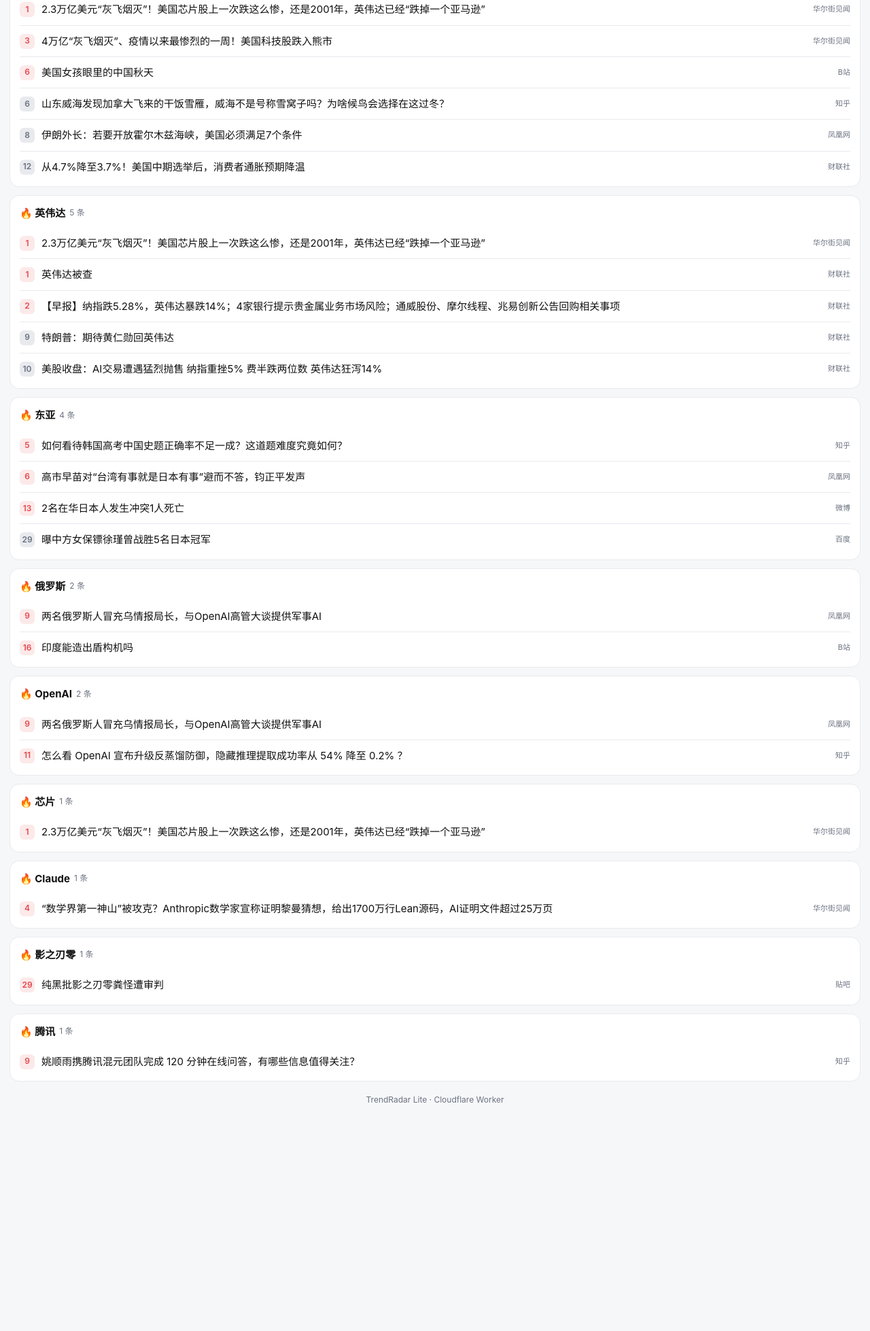
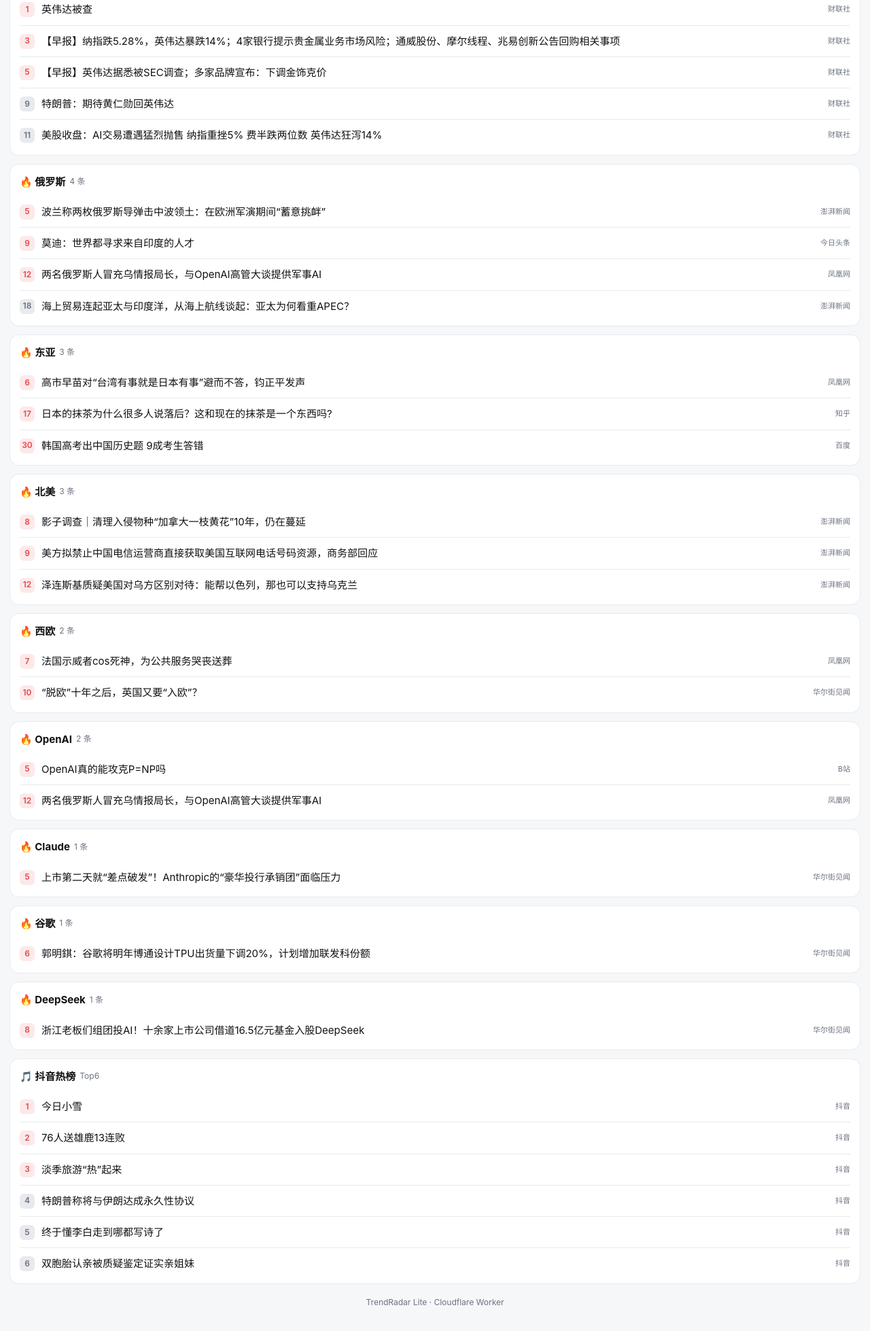
Before and after one commit to fs2106610346-bit/tr-pages, a plain HTML site: page index.html in a window 1280 px wide. Shown: the part 540-2498 px from the top of the page at 68% size. Before the commit the page ends 2208 px from the top, so only its background shows below. Drawn offline with Linux system fonts and the light colour scheme.

Commit message:
chore: 更新 2026-11-22 04:52 UTC 的热点页面

```diff
--- a/index.html
+++ b/index.html
@@ -38,96 +38,51 @@
 <body>
 <header>
   <h1>☀️ 早间热点</h1>
-  <div class="meta">2026-11-22 08:00 · 共 <b>32</b> 条 ｜ 平台 9/11</div>
+  <div class="meta">2026-11-22 12:52 · 共 <b>29</b> 条 ｜ 平台 11/11</div>
 </header>
-<nav><a class="chip" href="#g-%E4%B8%AD%E5%9B%BD">中国<b>12</b></a><a class="chip" href="#g-%E5%8C%97%E7%BE%8E">北美<b>6</b></a><a class="chip" href="#g-%E8%8B%B1%E4%BC%9F%E8%BE%BE">英伟达<b>5</b></a><a class="chip" href="#g-%E4%B8%9C%E4%BA%9A">东亚<b>4</b></a><a class="chip" href="#g-%E4%BF%84%E7%BD%97%E6%96%AF">俄罗斯<b>2</b></a><a class="chip" href="#g-OpenAI">OpenAI<b>2</b></a><a class="chip" href="#g-%E8%8A%AF%E7%89%87">芯片<b>1</b></a><a class="chip" href="#g-Claude">Claude<b>1</b></a><a class="chip" href="#g-%E5%BD%B1%E4%B9%8B%E5%88%83%E9%9B%B6">影之刃零<b>1</b></a><a class="chip" href="#g-%E8%85%BE%E8%AE%AF">腾讯<b>1</b></a></nav>
+<nav><a class="chip" href="#g-%E4%B8%AD%E5%9B%BD">中国<b>6</b></a><a class="chip" href="#g-%E8%8B%B1%E4%BC%9F%E8%BE%BE">英伟达<b>5</b></a><a class="chip" href="#g-%E4%BF%84%E7%BD%97%E6%96%AF">俄罗斯<b>4</b></a><a class="chip" href="#g-%E4%B8%9C%E4%BA%9A">东亚<b>3</b></a><a class="chip" href="#g-%E5%8C%97%E7%BE%8E">北美<b>3</b></a><a class="chip" href="#g-%E8%A5%BF%E6%AC%A7">西欧<b>2</b></a><a class="chip" href="#g-OpenAI">OpenAI<b>2</b></a><a class="chip" href="#g-Claude">Claude<b>1</b></a><a class="chip" href="#g-%E8%B0%B7%E6%AD%8C">谷歌<b>1</b></a><a class="chip" href="#g-DeepSeek">DeepSeek<b>1</b></a><a class="chip" href="#g-%E6%8A%96%E9%9F%B3%E7%83%AD%E6%A6%9C">🎵 抖音热榜<b>6</b></a></nav>
 <section id="g-%E4%B8%AD%E5%9B%BD">
-      <h2>🔥 中国 <em>12 条</em></h2>
+      <h2>🔥 中国 <em>6 条</em></h2>
       <ol><li>
-        <a href="https://www.toutiao.com/trending/7710539100175990803/" target="_blank" rel="noopener">
-          <span class="rank">1</span>
-          <span class="txt">多国领导人接连感谢中国点赞深圳</span>
-          <span class="src">今日头条</span>
-        </a>
-      </li><li>
         <a href="https://search.bilibili.com/all?keyword=%E5%A4%9A%E5%9B%BD%E9%A2%86%E5%AF%BC%E4%BA%BA%E5%B0%B1%E4%B8%80%E4%B8%AA%E4%B8%AD%E5%9B%BD%E5%8E%9F%E5%88%99%E6%98%8E%E7%A1%AE%E8%A1%A8%E6%80%81" target="_blank" rel="noopener">
           <span class="rank">1</span>
           <span class="txt">多国领导人就一个中国原则明确表态</span>
           <span class="src">B站</span>
         </a>
       </li><li>
-        <a href="https://www.baidu.com/s?wd=%E4%B8%AD%E5%9B%BD%E7%BA%A61.2%E4%BA%BF%E4%BA%BA%E6%82%A3%E6%85%A2%E6%80%A7%E8%82%BE%E8%84%8F%E7%97%85" target="_blank" rel="noopener">
-          <span class="rank">2</span>
-          <span class="txt">中国约1.2亿人患慢性肾脏病</span>
+        <a href="https://www.baidu.com/s?wd=APEC%E2%80%9C%E4%B8%AD%E5%9B%BD%E5%B9%B4%E2%80%9D%E7%95%99%E4%B8%8B%E8%BF%99%E4%BA%9B%E7%8F%8D%E8%B4%B5%E7%9E%AC%E9%97%B4" target="_blank" rel="noopener">
+          <span class="rank">3</span>
+          <span class="txt">APEC“中国年”留下这些珍贵瞬间</span>
           <span class="src">百度</span>
         </a>
       </li><li>
-        <a href="https://www.toutiao.com/trending/7710560818030448170/" target="_blank" rel="noopener">
-          <span class="rank">3</span>
-          <span class="txt">APEC“中国年”取得哪些成果</span>
+        <a href="https://www.zhihu.com/question/2107769225699746266" target="_blank" rel="noopener">
+          <span class="rank">4</span>
+          <span class="txt">商务部回应美拟禁止中国运营商获取电话号码资源，称相关做法破坏中美经贸稳定局面，中方坚决反对，如何解读？</span>
+          <span class="src">知乎</span>
+        </a>
+      </li><li>
+        <a href="https://www.toutiao.com/trending/7710825699950756390/" target="_blank" rel="noopener">
+          <span class="rank">6</span>
+          <span class="txt">中国石油副总经理谢军被查</span>
           <span class="src">今日头条</span>
         </a>
       </li><li>
-        <a href="https://news.ifeng.com/c/8yE5b6fGceB" target="_blank" rel="noopener">
-          <span class="rank">3</span>
-          <span class="txt">菲总统谈APEC晚宴入场曲：中国考虑得如此周到</span>
-          <span class="src">凤凰网</span>
+        <a href="https://m.thepaper.cn/newsDetail_forward_34532695" target="_blank" rel="noopener">
+          <span class="rank">9</span>
+          <span class="txt">美方拟禁止中国电信运营商直接获取美国互联网电话号码资源，商务部回应</span>
+          <span class="src">澎湃新闻</span>
         </a>
       </li><li>
-        <a href="https://s.weibo.com/weibo?q=%23%E5%9B%BE%E8%A7%88APEC%E4%B8%AD%E5%9B%BD%E5%B9%B475%E9%A1%B9%E4%B8%BB%E8%A6%81%E6%88%90%E6%9E%9C%23&amp;t=31&amp;band_rank=3&amp;Refer=top" target="_blank" rel="noopener">
-          <span class="rank">3</span>
-          <span class="txt">图览APEC中国年75项主要成果</span>
-          <span class="src">微博</span>
-        </a>
-      </li></ol>
-    </section><section id="g-%E5%8C%97%E7%BE%8E">
-      <h2>🔥 北美 <em>6 条</em></h2>
-      <ol><li>
-        <a href="https://wallstreetcn.com/articles/3786423" target="_blank" rel="noopener">
-          <span class="rank">1</span>
-          <span class="txt">2.3万亿美元“灰飞烟灭”！美国芯片股上一次跌这么惨，还是2001年，英伟达已经“跌掉一个亚马逊”</span>
-          <span class="src">华尔街见闻</span>
-        </a>
-      </li><li>
-        <a href="https://wallstreetcn.com/articles/3786414" target="_blank" rel="noopener">
-          <span class="rank">3</span>
-          <span class="txt">4万亿“灰飞烟灭”、疫情以来最惨烈的一周！美国科技股跌入熊市</span>
-          <span class="src">华尔街见闻</span>
-        </a>
-      </li><li>
-        <a href="https://search.bilibili.com/all?keyword=%E7%BE%8E%E5%9B%BD%E5%A5%B3%E5%AD%A9%E7%9C%BC%E9%87%8C%E7%9A%84%E4%B8%AD%E5%9B%BD%E7%A7%8B%E5%A4%A9" target="_blank" rel="noopener">
-          <span class="rank">6</span>
-          <span class="txt">美国女孩眼里的中国秋天</span>
-          <span class="src">B站</span>
-        </a>
-      </li><li>
-        <a href="https://www.zhihu.com/question/2106702040785339278" target="_blank" rel="noopener">
-          <span class="rank">6</span>
-          <span class="txt">山东威海发现加拿大飞来的干饭雪雁，威海不是号称雪窝子吗？为啥候鸟会选择在这过冬？</span>
-          <span class="src">知乎</span>
-        </a>
-      </li><li>
-        <a href="https://news.ifeng.com/c/8yDuFfBVCyn" target="_blank" rel="noopener">
-          <span class="rank">8</span>
-          <span class="txt">伊朗外长：若要开放霍尔木兹海峡，美国必须满足7个条件</span>
-          <span class="src">凤凰网</span>
-        </a>
-      </li><li>
-        <a href="https://www.cls.cn/detail/2540614" target="_blank" rel="noopener">
-          <span class="rank">12</span>
-          <span class="txt">从4.7%降至3.7%！美国中期选举后，消费者通胀预期降温</span>
-          <span class="src">财联社</span>
+        <a href="https://www.baidu.com/s?wd=%E9%9F%A9%E5%9B%BD%E9%AB%98%E8%80%83%E5%87%BA%E4%B8%AD%E5%9B%BD%E5%8E%86%E5%8F%B2%E9%A2%98+9%E6%88%90%E8%80%83%E7%94%9F%E7%AD%94%E9%94%99" target="_blank" rel="noopener">
+          <span class="rank">30</span>
+          <span class="txt">韩国高考出中国历史题 9成考生答错</span>
+          <span class="src">百度</span>
         </a>
       </li></ol>
     </section><section id="g-%E8%8B%B1%E4%BC%9F%E8%BE%BE">
       <h2>🔥 英伟达 <em>5 条</em></h2>
       <ol><li>
-        <a href="https://wallstreetcn.com/articles/3786423" target="_blank" rel="noopener">
-          <span class="rank">1</span>
-          <span class="txt">2.3万亿美元“灰飞烟灭”！美国芯片股上一次跌这么惨，还是2001年，英伟达已经“跌掉一个亚马逊”</span>
-          <span class="src">华尔街见闻</span>
-        </a>
-      </li><li>
         <a href="https://www.cls.cn/detail/2540777" target="_blank" rel="noopener">
           <span class="rank">1</span>
           <span class="txt">英伟达被查</span>
@@ -135,8 +90,14 @@
         </a>
       </li><li>
         <a href="https://www.cls.cn/detail/2540705" target="_blank" rel="noopener">
-          <span class="rank">2</span>
+          <span class="rank">3</span>
           <span class="txt">【早报】纳指跌5.28%，英伟达暴跌14%；4家银行提示贵金属业务市场风险；通威股份、摩尔线程、兆易创新公告回购相关事项</span>
+          <span class="src">财联社</span>
+        </a>
+      </li><li>
+        <a href="https://www.cls.cn/detail/2540862" target="_blank" rel="noopener">
+          <span class="rank">5</span>
+          <span class="txt">【早报】英伟达据悉被SEC调查；多家品牌宣布：下调金饰克价</span>
           <span class="src">财联社</span>
         </a>
       </li><li>
@@ -147,102 +108,175 @@
         </a>
       </li><li>
         <a href="https://www.cls.cn/detail/2540700" target="_blank" rel="noopener">
-          <span class="rank">10</span>
+          <span class="rank">11</span>
           <span class="txt">美股收盘：AI交易遭遇猛烈抛售 纳指重挫5% 费半跌两位数 英伟达狂泻14%</span>
           <span class="src">财联社</span>
         </a>
       </li></ol>
-    </section><section id="g-%E4%B8%9C%E4%BA%9A">
-      <h2>🔥 东亚 <em>4 条</em></h2>
+    </section><section id="g-%E4%BF%84%E7%BD%97%E6%96%AF">
+      <h2>🔥 俄罗斯 <em>4 条</em></h2>
       <ol><li>
-        <a href="https://www.zhihu.com/question/2107440924695291008" target="_blank" rel="noopener">
+        <a href="https://m.thepaper.cn/newsDetail_forward_34528112" target="_blank" rel="noopener">
           <span class="rank">5</span>
-          <span class="txt">如何看待韩国高考中国史题正确率不足一成？这道题难度究竟如何？</span>
-          <span class="src">知乎</span>
+          <span class="txt">波兰称两枚俄罗斯导弹击中波领土：在欧洲军演期间“蓄意挑衅”</span>
+          <span class="src">澎湃新闻</span>
         </a>
       </li><li>
+        <a href="https://www.toutiao.com/trending/7710678881145421860/" target="_blank" rel="noopener">
+          <span class="rank">9</span>
+          <span class="txt">莫迪：世界都寻求来自印度的人才</span>
+          <span class="src">今日头条</span>
+        </a>
+      </li><li>
+        <a href="https://news.ifeng.com/c/8yERcDbJu27" target="_blank" rel="noopener">
+          <span class="rank">12</span>
+          <span class="txt">两名俄罗斯人冒充乌情报局长，与OpenAI高管大谈提供军事AI</span>
+          <span class="src">凤凰网</span>
+        </a>
+      </li><li>
+        <a href="https://m.thepaper.cn/newsDetail_forward_34529379" target="_blank" rel="noopener">
+          <span class="rank">18</span>
+          <span class="txt">海上贸易连起亚太与印度洋，从海上航线谈起：亚太为何看重APEC？</span>
+          <span class="src">澎湃新闻</span>
+        </a>
+      </li></ol>
+    </section><section id="g-%E4%B8%9C%E4%BA%9A">
+      <h2>🔥 东亚 <em>3 条</em></h2>
+      <ol><li>
         <a href="https://news.ifeng.com/c/8yEhP8tuswK" target="_blank" rel="noopener">
           <span class="rank">6</span>
           <span class="txt">高市早苗对“台湾有事就是日本有事”避而不答，钧正平发声</span>
           <span class="src">凤凰网</span>
         </a>
       </li><li>
-        <a href="https://s.weibo.com/weibo?q=%232%E5%90%8D%E5%9C%A8%E5%8D%8E%E6%97%A5%E6%9C%AC%E4%BA%BA%E5%8F%91%E7%94%9F%E5%86%B2%E7%AA%811%E4%BA%BA%E6%AD%BB%E4%BA%A1%23&amp;t=31&amp;band_rank=13&amp;Refer=top" target="_blank" rel="noopener">
-          <span class="rank">13</span>
-          <span class="txt">2名在华日本人发生冲突1人死亡</span>
-          <span class="src">微博</span>
+        <a href="https://www.zhihu.com/question/665848411" target="_blank" rel="noopener">
+          <span class="rank">17</span>
+          <span class="txt">日本的抹茶为什么很多人说落后？这和现在的抹茶是一个东西吗?</span>
+          <span class="src">知乎</span>
         </a>
       </li><li>
-        <a href="https://www.baidu.com/s?wd=%E6%9B%9D%E4%B8%AD%E6%96%B9%E5%A5%B3%E4%BF%9D%E9%95%96%E5%BE%90%E7%91%BE%E6%9B%BE%E6%88%98%E8%83%9C5%E5%90%8D%E6%97%A5%E6%9C%AC%E5%86%A0%E5%86%9B" target="_blank" rel="noopener">
-          <span class="rank">29</span>
-          <span class="txt">曝中方女保镖徐瑾曾战胜5名日本冠军</span>
+        <a href="https://www.baidu.com/s?wd=%E9%9F%A9%E5%9B%BD%E9%AB%98%E8%80%83%E5%87%BA%E4%B8%AD%E5%9B%BD%E5%8E%86%E5%8F%B2%E9%A2%98+9%E6%88%90%E8%80%83%E7%94%9F%E7%AD%94%E9%94%99" target="_blank" rel="noopener">
+          <span class="rank">30</span>
+          <span class="txt">韩国高考出中国历史题 9成考生答错</span>
           <span class="src">百度</span>
         </a>
       </li></ol>
-    </section><section id="g-%E4%BF%84%E7%BD%97%E6%96%AF">
-      <h2>🔥 俄罗斯 <em>2 条</em></h2>
+    </section><section id="g-%E5%8C%97%E7%BE%8E">
+      <h2>🔥 北美 <em>3 条</em></h2>
       <ol><li>
-        <a href="https://news.ifeng.com/c/8yERcDbJu27" target="_blank" rel="noopener">
+        <a href="https://m.thepaper.cn/newsDetail_forward_34491597" target="_blank" rel="noopener">
+          <span class="rank">8</span>
+          <span class="txt">影子调查｜清理入侵物种“加拿大一枝黄花”10年，仍在蔓延</span>
+          <span class="src">澎湃新闻</span>
+        </a>
+      </li><li>
+        <a href="https://m.thepaper.cn/newsDetail_forward_34532695" target="_blank" rel="noopener">
           <span class="rank">9</span>
-          <span class="txt">两名俄罗斯人冒充乌情报局长，与OpenAI高管大谈提供军事AI</span>
+          <span class="txt">美方拟禁止中国电信运营商直接获取美国互联网电话号码资源，商务部回应</span>
+          <span class="src">澎湃新闻</span>
+        </a>
+      </li><li>
+        <a href="https://m.thepaper.cn/newsDetail_forward_34529113" target="_blank" rel="noopener">
+          <span class="rank">12</span>
+          <span class="txt">泽连斯基质疑美国对乌方区别对待：能帮以色列，那也可以支持乌克兰</span>
+          <span class="src">澎湃新闻</span>
+        </a>
+      </li></ol>
+    </section><section id="g-%E8%A5%BF%E6%AC%A7">
+      <h2>🔥 西欧 <em>2 条</em></h2>
+      <ol><li>
+        <a href="https://original.ifeng.com/c/8yFlVmi9Qnt" target="_blank" rel="noopener">
+          <span class="rank">7</span>
+          <span class="txt">法国示威者cos死神，为公共服务哭丧送葬</span>
           <span class="src">凤凰网</span>
         </a>
       </li><li>
-        <a href="https://search.bilibili.com/all?keyword=%E5%8D%B0%E5%BA%A6%E8%83%BD%E9%80%A0%E5%87%BA%E7%9B%BE%E6%9E%84%E6%9C%BA%E5%90%97" target="_blank" rel="noopener">
-          <span class="rank">16</span>
-          <span class="txt">印度能造出盾构机吗</span>
-          <span class="src">B站</span>
+        <a href="https://wallstreetcn.com/articles/3786433" target="_blank" rel="noopener">
+          <span class="rank">10</span>
+          <span class="txt">“脱欧”十年之后，英国又要“入欧”？</span>
+          <span class="src">华尔街见闻</span>
         </a>
       </li></ol>
     </section><section id="g-OpenAI">
       <h2>🔥 OpenAI <em>2 条</em></h2>
       <ol><li>
+        <a href="https://search.bilibili.com/all?keyword=OpenAI%E7%9C%9F%E7%9A%84%E8%83%BD%E6%94%BB%E5%85%8BP%3DNP%E5%90%97" target="_blank" rel="noopener">
+          <span class="rank">5</span>
+          <span class="txt">OpenAI真的能攻克P=NP吗</span>
+          <span class="src">B站</span>
+        </a>
+      </li><li>
         <a href="https://news.ifeng.com/c/8yERcDbJu27" target="_blank" rel="noopener">
-          <span class="rank">9</span>
+          <span class="rank">12</span>
           <span class="txt">两名俄罗斯人冒充乌情报局长，与OpenAI高管大谈提供军事AI</span>
           <span class="src">凤凰网</span>
-        </a>
-      </li><li>
-        <a href="https://www.zhihu.com/question/2107430398359885371" target="_blank" rel="noopener">
-          <span class="rank">11</span>
-          <span class="txt">怎么看 OpenAI 宣布升级反蒸馏防御，隐藏推理提取成功率从 54% 降至 0.2% ？</span>
-          <span class="src">知乎</span>
-        </a>
-      </li></ol>
-    </section><section id="g-%E8%8A%AF%E7%89%87">
-      <h2>🔥 芯片 <em>1 条</em></h2>
-      <ol><li>
-        <a href="https://wallstreetcn.com/articles/3786423" target="_blank" rel="noopener">
-          <span class="rank">1</span>
-          <span class="txt">2.3万亿美元“灰飞烟灭”！美国芯片股上一次跌这么惨，还是2001年，英伟达已经“跌掉一个亚马逊”</span>
-          <span class="src">华尔街见闻</span>
         </a>
       </li></ol>
     </section><section id="g-Claude">
       <h2>🔥 Claude <em>1 条</em></h2>
       <ol><li>
-        <a href="https://wallstreetcn.com/articles/3786421" target="_blank" rel="noopener">
-          <span class="rank">4</span>
-          <span class="txt">“数学界第一神山”被攻克？Anthropic数学家宣称证明黎曼猜想，给出1700万行Lean源码，AI证明文件超过25万页</span>
+        <a href="https://wallstreetcn.com/articles/3786442" target="_blank" rel="noopener">
+          <span class="rank">5</span>
+          <span class="txt">上市第二天就“差点破发”！Anthropic的“豪华投行承销团”面临压力</span>
           <span class="src">华尔街见闻</span>
         </a>
       </li></ol>
-    </section><section id="g-%E5%BD%B1%E4%B9%8B%E5%88%83%E9%9B%B6">
-      <h2>🔥 影之刃零 <em>1 条</em></h2>
+    </section><section id="g-%E8%B0%B7%E6%AD%8C">
+      <h2>🔥 谷歌 <em>1 条</em></h2>
       <ol><li>
-        <a href="https://tieba.baidu.com/hottopic/browse/hottopic?topic_id=28369957&amp;amp;topic_name=%E7%BA%AF%E9%BB%91%E6%89%B9%E5%BD%B1%E4%B9%8B%E5%88%83%E9%9B%B6%E7%B2%AA%E6%80%AA%E9%81%AD%E5%AE%A1%E5%88%A4" target="_blank" rel="noopener">
-          <span class="rank">29</span>
-          <span class="txt">纯黑批影之刃零粪怪遭审判</span>
-          <span class="src">贴吧</span>
+        <a href="https://wallstreetcn.com/articles/3786438" target="_blank" rel="noopener">
+          <span class="rank">6</span>
+          <span class="txt">郭明錤：谷歌将明年博通设计TPU出货量下调20%，计划增加联发科份额</span>
+          <span class="src">华尔街见闻</span>
         </a>
       </li></ol>
-    </section><section id="g-%E8%85%BE%E8%AE%AF">
-      <h2>🔥 腾讯 <em>1 条</em></h2>
+    </section><section id="g-DeepSeek">
+      <h2>🔥 DeepSeek <em>1 条</em></h2>
       <ol><li>
-        <a href="https://www.zhihu.com/question/2107402315917420498" target="_blank" rel="noopener">
-          <span class="rank">9</span>
-          <span class="txt">姚顺雨携腾讯混元团队完成 120 分钟在线问答，有哪些信息值得关注？</span>
-          <span class="src">知乎</span>
+        <a href="https://wallstreetcn.com/articles/3786428" target="_blank" rel="noopener">
+          <span class="rank">8</span>
+          <span class="txt">浙江老板们组团投AI！十余家上市公司借道16.5亿元基金入股DeepSeek</span>
+          <span class="src">华尔街见闻</span>
+        </a>
+      </li></ol>
+    </section>
+<section id="g-抖音热榜">
+      <h2>🎵 抖音热榜 <em>Top6</em></h2>
+      <ol><li>
+        <a href="https://www.douyin.com/hot/2758171" target="_blank" rel="noopener">
+          <span class="rank">1</span>
+          <span class="txt">今日小雪</span>
+          <span class="src">抖音</span>
+        </a>
+      </li><li>
+        <a href="https://www.douyin.com/hot/2758190" target="_blank" rel="noopener">
+          <span class="rank">2</span>
+          <span class="txt">76人送雄鹿13连败</span>
+          <span class="src">抖音</span>
+        </a>
+      </li><li>
+        <a href="https://www.douyin.com/hot/2758325" target="_blank" rel="noopener">
+          <span class="rank">3</span>
+          <span class="txt">淡季旅游“热”起来</span>
+          <span class="src">抖音</span>
+        </a>
+      </li><li>
+        <a href="https://www.douyin.com/hot/2758174" target="_blank" rel="noopener">
+          <span class="rank">4</span>
+          <span class="txt">特朗普称将与伊朗达成永久性协议</span>
+          <span class="src">抖音</span>
+        </a>
+      </li><li>
+        <a href="https://www.douyin.com/hot/2756443" target="_blank" rel="noopener">
+          <span class="rank">5</span>
+          <span class="txt">终于懂李白走到哪都写诗了</span>
+          <span class="src">抖音</span>
+        </a>
+      </li><li>
+        <a href="https://www.douyin.com/hot/2757789" target="_blank" rel="noopener">
+          <span class="rank">6</span>
+          <span class="txt">双胞胎认亲被质疑鉴定证实亲姐妹</span>
+          <span class="src">抖音</span>
         </a>
       </li></ol>
     </section>
```
